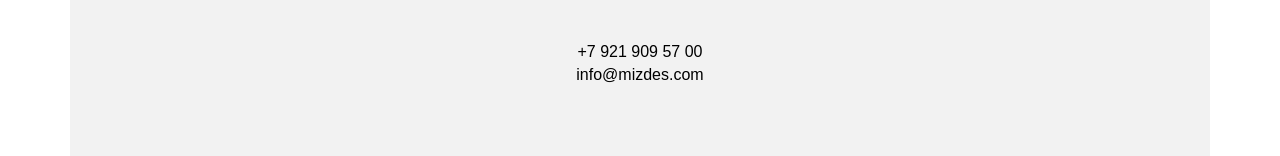
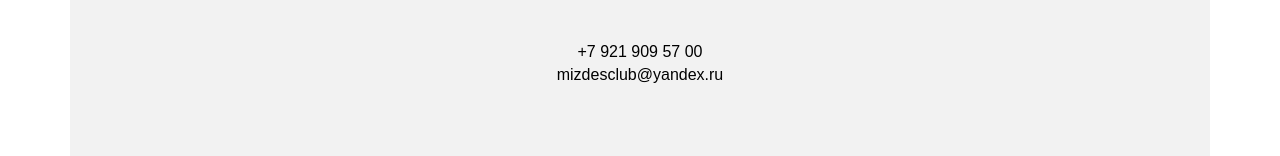
Before and after one commit to iavianm/mizdes-react, a React (Vite) app: page /contacts in a window 1280 px wide. Shown: the part 387-543 px from the top of the page. Built offline with nearby package versions, Linux system fonts and the light colour scheme; no server answers.

Commit message:
fix contacts

```diff
--- a/src/components/ContactsPage/ContactsPage.jsx
+++ b/src/components/ContactsPage/ContactsPage.jsx
@@ -20,14 +20,14 @@ const ContactsPage = () => {
             <a className="contacts__link" href="tel:+79219095700">
               +7 921 909 57 00
             </a>
-            <a className="contacts__link" href="mailto:info@mizdes.com">
-              info@mizdes.com
+            <a className="contacts__link" href="mailto:mizdesclub@yandex.ru">
+              mizdesclub@yandex.ru
             </a>
           </div>
 
           <iframe
             className="contacts__frame"
-            src="https://yandex.ru/map-widget/v1/?from=mapframe&ll=29.062070%2C60.185200&mode=usermaps&source=mapframe&um=constructor%3Ab4237b51cdc93a034c38b3234b59c27d4f45dea18bed855a6632e0489d29425e&utm_source=mapframe&z=14"
+            src="https://yandex.ru/map-widget/v1/?um=constructor%3Adadf61b860d583f6293529f22ec1d8661c2270ae707a2bafebadf6f3b8d9b1ab&amp;source=constructor"
             width="100%"
             height="400"
             allowFullScreen
```
